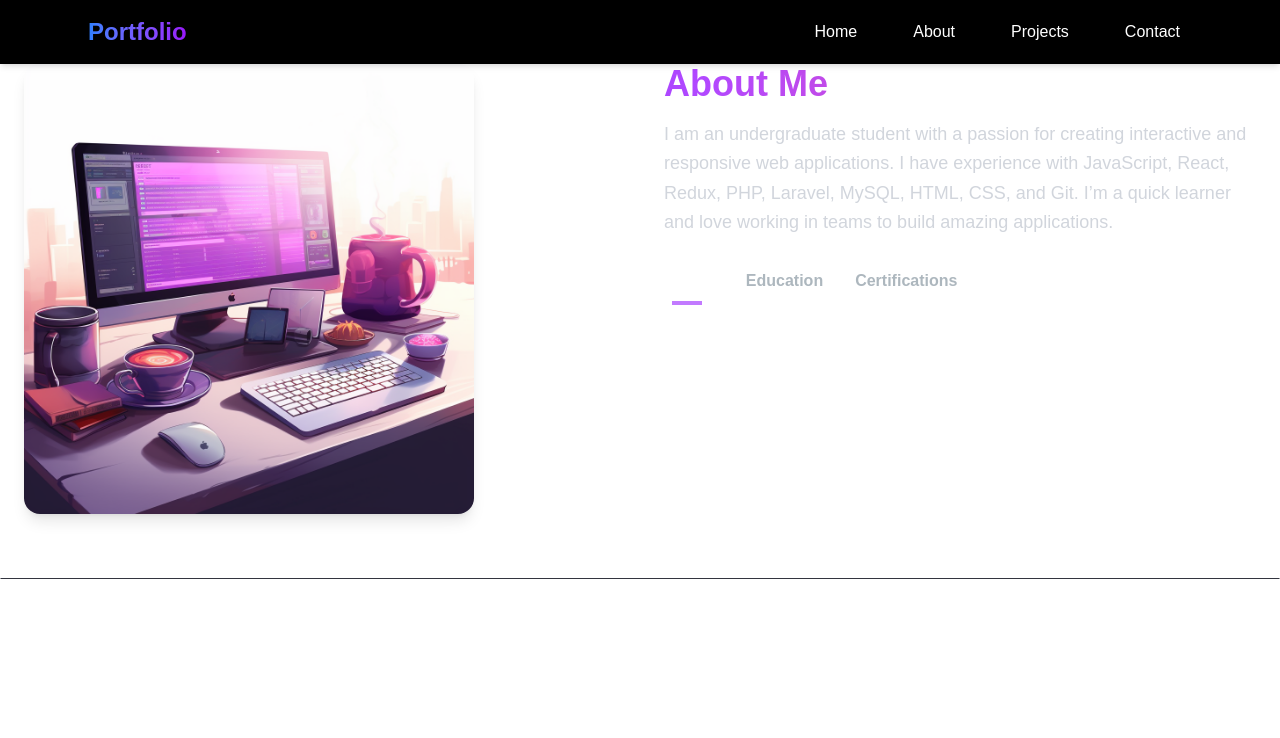
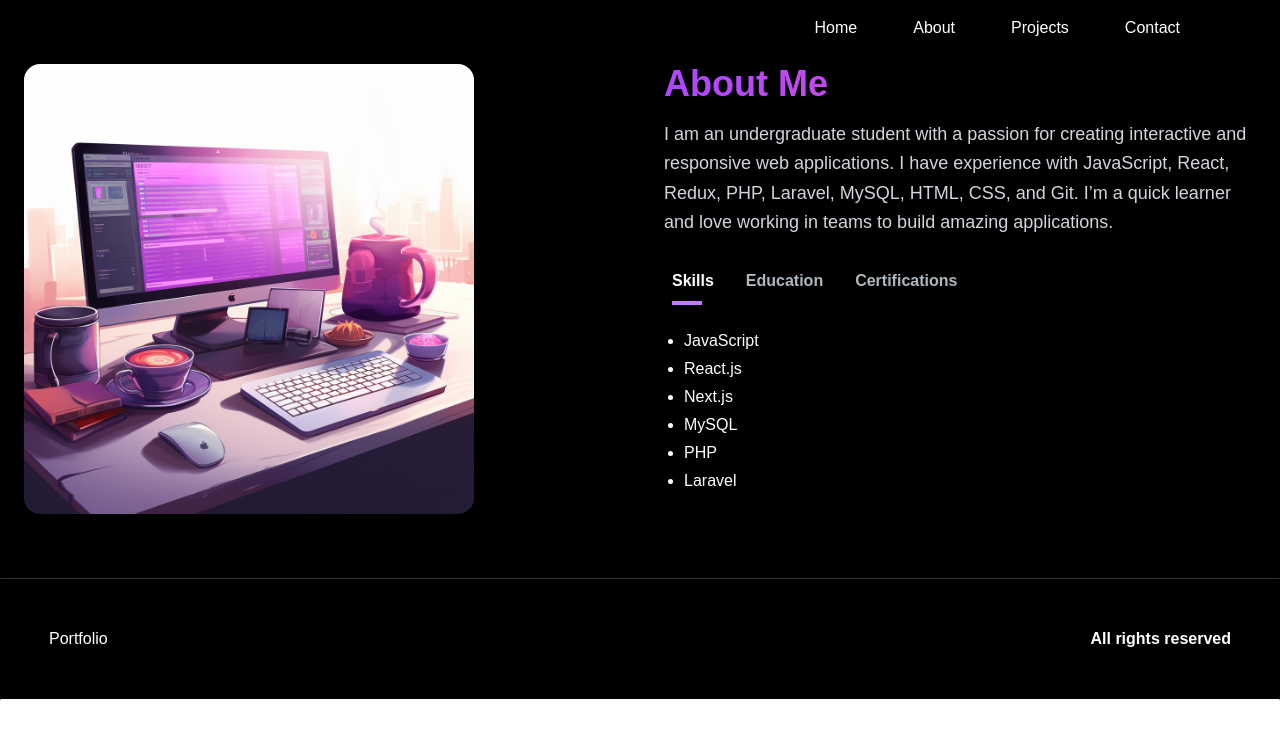
Before and after one commit to githubtestrit123/Portfolio, a Next.js app: page /about in a window 1280 px wide. Shown: the top 738 px of the page. Built offline with nearby package versions, Linux system fonts and the light colour scheme.

Commit message:
new-changes

```diff
--- a/src/Components/Achievements/Achievements.jsx
+++ b/src/Components/Achievements/Achievements.jsx
@@ -6,14 +6,14 @@ const AnimatedNumbers = dynamic(() => import("react-animated-numbers"), { ssr: f
 
 const achievementsList = [
   { metric: "Projects", value: 100, postfix: "+" },
-  { prefix: "~", metric: "Users", value: 100000 },
-  { metric: "Awards", value: 7 },
-  { metric: "Years", value: 5 },
+  { prefix: "~", metric: "Users", value: 1000 },
+  { metric: "Awards", value: 4 },
+  { metric: "Years", value: 3 },
 ];
 
 const Achievements = () => {
   return (
-    <div className="py-8 px-4 xl:gap-16 sm:py-16 xl:px-16">
+    <div className="py-6 sm:py-12 px-4 xl:px-16 bg-black text-white">
       <div className="sm:border-[#33353F] sm:border rounded-md py-8 px-16 flex flex-col sm:flex-row items-center justify-between">
         {achievementsList.map((achievement, index) => (
           <div key={index} className="flex flex-col items-center justify-center mx-4 my-4 sm:my-0">
--- a/src/Components/Footer/Footer.jsx
+++ b/src/Components/Footer/Footer.jsx
@@ -2,10 +2,10 @@ import React from "react";
 
 const Footer = () => {
   return (
-    <footer className="footer border z-10 border-t-[#33353F] border-l-transparent border-r-transparent text-white">
+    <footer className="footer border z-10 border-t-[#33353F] border-l-transparent border-r-transparent text-white bg-black">
       <div className="container p-12 flex justify-between">
-        <span>LOGO</span>
-        <p className="text-white font-semibold">All rights reserved.</p>
+        <span>Portfolio</span>
+        <p className="text-white font-semibold">All rights reserved</p>
       </div>
     </footer>
   );
--- a/src/Components/Herosection/HeroSection.jsx
+++ b/src/Components/Herosection/HeroSection.jsx
@@ -31,7 +31,7 @@ const HeroSection = () => {
             />
           </h1>
 
-          <p className="text-gray-400 text-lg mb-8">Frontend Developer</p>
+          <p className="text-white-400 text-4xl mb-8">Frontend Developer</p>
 
           <div className="flex flex-col sm:flex-row gap-4 justify-center lg:justify-start">
             <Link
--- a/src/Components/Navbar/Navbar.jsx
+++ b/src/Components/Navbar/Navbar.jsx
@@ -19,7 +19,7 @@ const Navbar = () => {
 
         {/* Logo */}
         <h1 className="text-2xl font-bold bg-gradient-to-r from-blue-500 to-purple-600 bg-clip-text text-transparent">
-          Portfolio
+
         </h1>
 
         {/* Desktop Menu */}
--- a/src/app/about/page.jsx
+++ b/src/app/about/page.jsx
@@ -32,7 +32,7 @@ const AboutSection = () => {
   const [tab, setTab] = useState("skills");
 
   return (
-    <section className="text-white py-16" id="about">
+    <section className="text-white py-16 bg-black" id="about">
       <div className="container mx-auto px-6 grid grid-cols-1 md:grid-cols-2 gap-12 items-center">
 
         {/* Left Image */}
--- a/src/app/contact/page.jsx
+++ b/src/app/contact/page.jsx
@@ -56,7 +56,7 @@ export default function ContactPage() {
 
         {/* Left: Info + Socials */}
         <div>
-          <h2 className="text-3xl font-bold text-white mb-4">Let’s Connect</h2>
+          <h2 className="bg-gradient-to-r from-purple-500 to-pink-500 bg-clip-text text-transparent text-4xl font-bold mb-4">Let’s Connect</h2>
           <p className="text-[#ADB7BE] mb-6">
             I’m currently looking for new opportunities. Whether you have a
             question or just want to say hi, I’ll try my best to get back to you!
--- a/src/app/projects/page.jsx
+++ b/src/app/projects/page.jsx
@@ -98,9 +98,9 @@ const Projects = () => {
               </div>
 
               {/* Project Info */}
-              <div className="p-5 bg-gray-800">
+              <div className="p-5 bg-black-800 hover: bg-purple-500">
                 <h3 className="text-xl font-semibold">{project.title}</h3>
-                <p className="text-gray-300 mt-2">{project.description}</p>
+                <p className="text-white-300 mt-2">{project.description}</p>
               </div>
             </motion.div>
           ))}
```
